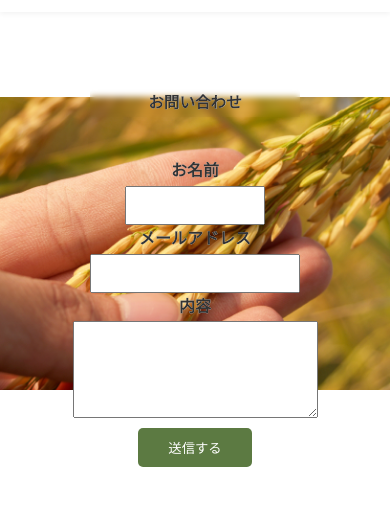
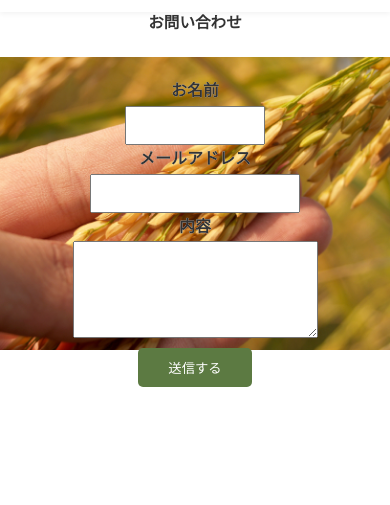
Before and after one commit to taziri0000/rice_farmer_portfolio, a plain HTML site: page etc2.html in a window 390 px wide. Shown: the part 61-566 px from the top of the page. Drawn offline with Linux system fonts and the light colour scheme.

Commit message:
Add files via upload

```diff
--- a/etc2.html
+++ b/etc2.html
@@ -13,7 +13,7 @@
         <div class="logo"><a href="index.html">稲美町１番地農園</a></div>
     </header>
 
-    <div class="container" style="padding-top: 150px;">
+    <div class="container">
         <h2>お問い合わせ</h2>
         <form action="#" method="post">
             <p><label>お名前</label><br><input type="text" name="name" style="width:40%; padding:10px;" required></p>
--- a/style2.css
+++ b/style2.css
@@ -31,6 +31,7 @@ img {
     max-width: 1100px;
     margin: 0 auto;
     padding: 80px 20px;
+
 }
 .bg-light {
     background-image: url(images/rice_top.jpg);
@@ -347,3 +348,9 @@ footer {
     background-repeat: no-repeat;
     background-position: center;
 }
+
+@media screen and (max-width:800px){
+    .container{
+        padding-top: 70px;
+    }
+}
```
